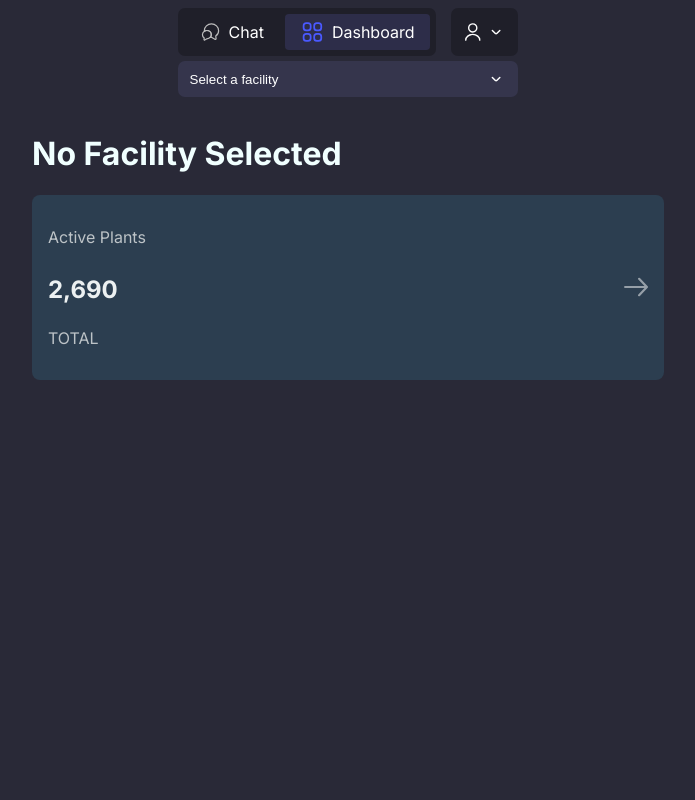
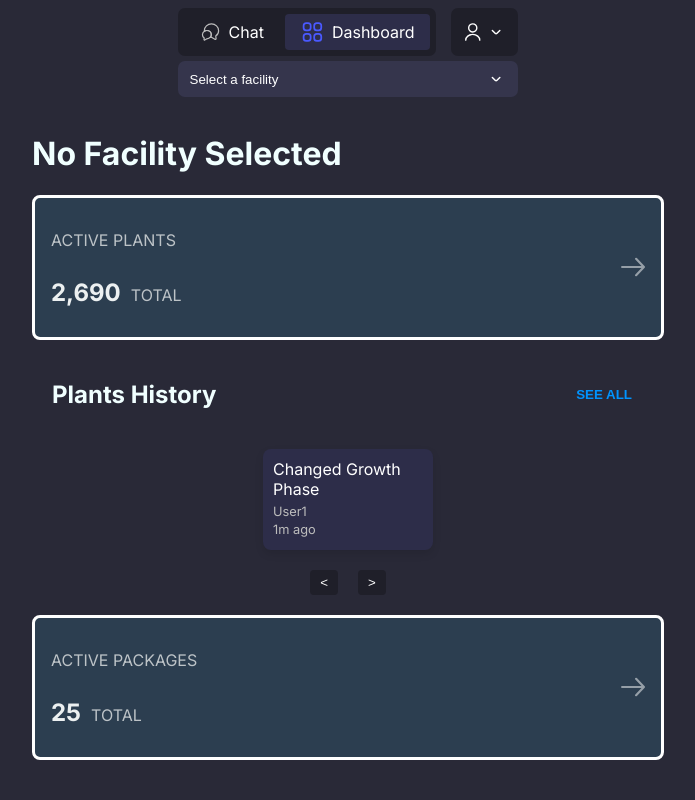
Before and after one commit to nunned/budder-ongoing, a React (Vite) app: page /dashboard in a window 1280 px wide. Shown: the top 800 px of the page, without its empty margins (292-987 px from the left). Built offline with nearby package versions, Linux system fonts and the light colour scheme.

Commit message:
big update

```diff
--- a/src/App.css
+++ b/src/App.css
@@ -1,27 +1,24 @@
+/* App.css */
+
 .app-wrap {
   display: flex;
   flex-direction: column;
   align-items: center;
-  height: 100vh; /* Ensures the container takes the full viewport height */
-  overflow: hidden; /* Prevents any additional scrolling */
 }
 
 .chat-page,
 .dash-page {
   display: flex;
   flex-direction: column;
-  height: calc(100vh - 60px); /* Reducing the height by the navbar's height */
-  overflow-y: auto; /* Allows scrolling within the chat and dash pages if the content exceeds their heights */
   margin-top: 1rem;
 }
 
 .dash-page {
   display: flex;
   flex-direction: column;
-  height: calc(100vh - 60px); /* Reducing the height by the navbar's height */
-  overflow-y: auto; /* Allows scrolling within the chat and dash pages if the content exceeds their heights */
   margin-top: 1rem;
-  width: 50%
+  width: 50%; /* Adjust the width as needed */
+  /* Removed overflow-y properties */
 }
 
 .message-box {
@@ -50,10 +47,10 @@
 }
 
 /* DashCard */
-/* App.css */
 .dash-card {
-  background-color: #2C3E50;
+  background-color: #2c3e50;
   border-radius: 8px;
+  border: solid 3px white;
   padding: 16px;
   display: flex;
   align-items: center;
@@ -74,18 +71,25 @@
 }
 
 .dash-card-label {
-  color: #BDC3C7;
+  color: #bdc3c7;
   margin-bottom: 8px;
 }
 
+.hor-group {
+  display: flex;
+  flex-direction: row;
+  align-items: baseline;
+  gap: 10px;
+}
+
 .dash-card-value {
-  color: #ECF0F1;
+  color: #ecf0f1;
   font-size: 24px;
   margin-bottom: 8px;
 }
 
 .dash-card-descriptor {
-  color: #BDC3C7;
+  color: #bdc3c7;
 }
 
 .dash-card-icon {
--- a/src/App.jsx
+++ b/src/App.jsx
@@ -2,6 +2,7 @@ import { useState } from "react";
 import { BrowserRouter, Routes, Route } from "react-router-dom";
 import ChatPage from "./pages/ChatPage";
 import DashPage from "./pages/DashPage";
+import StrainPage from "./pages/StrainPage";
 import NavBar from "./components/NavBar/NavBar";
 import "./App.css";
 
@@ -22,6 +23,7 @@ function App() {
             path="/dashboard"
             element={<DashPage facility={selectedFacility} />}
           />
+          <Route path="/strains" element={<StrainPage />} />
         </Routes>
       </BrowserRouter>
     </div>
--- /dev/null
+++ b/src/components/Carousel/DashCarousel.css
@@ -0,0 +1,77 @@
+/* DashCarousel.css */
+
+.history-carousel {
+  display: flex;
+  flex-direction: column;
+  align-items: center;
+  gap: 10px;
+  margin: 20px;
+}
+
+.carousel-header {
+  display: flex;
+  justify-content: space-between;
+  align-items: center;
+  width: 100%;
+  margin-bottom: 10px;
+}
+
+.see-all-button {
+  background-color: transparent;
+  border: none;
+  color: #0094FF; /* Adjust the color to match the SEE ALL button */
+  font-weight: bold;
+  cursor: pointer;
+}
+
+.carousel-cards {
+  display: flex;
+  gap: 10px;
+}
+
+.dash-item {
+  display: flex;
+  flex-direction: column;
+  background-color: #2d2d49; /* Adjust the background color to match the card */
+  border-radius: 8px;
+  padding: 10px;
+  width: 150px; /* Adjust the width as necessary */
+  box-shadow: 0 4px 8px rgba(0, 0, 0, 0.1); /* Simple shadow for depth */
+}
+
+.dash-item-action {
+  font-size: 1rem;
+  color: white;
+  margin-bottom: 5px;
+}
+
+.dash-item-user,
+.dash-item-time {
+  font-size: 0.8rem;
+  color: #bdbdbd; /* Lighter text for user and time */
+  margin-bottom: 3px;
+}
+
+.carousel-navigation {
+  display: flex;
+  justify-content: center;
+  gap: 20px;
+  padding-top: 10px;
+}
+
+.carousel-navigation button {
+  background-color: #1f1f29; /* Dark background color for buttons */
+  border: none;
+  color: white;
+  padding: 5px 10px;
+  cursor: pointer;
+  border-radius: 4px;
+}
+
+.carousel-navigation button:hover {
+  background-color: #555773; /* Hover effect for buttons */
+}
+
+/* Add custom icons or styles for the left and right arrows if needed */
+
+/* Additional responsive styling can be added to make the carousel mobile-friendly */
--- /dev/null
+++ b/src/components/Carousel/DashCarousel.jsx
@@ -0,0 +1,41 @@
+import { useState } from "react";
+import PropTypes from "prop-types";
+import "./DashCarousel.css"; // make sure to create a CSS file for styling
+
+const DashCarousel = ({ headerTitle, dashItems }) => {
+  const [currentIndex, setCurrentIndex] = useState(0);
+
+  const goNext = () => {
+    setCurrentIndex((prevIndex) =>
+      prevIndex < dashItems.length - 1 ? prevIndex + 1 : prevIndex
+    );
+  };
+
+  const goPrev = () => {
+    setCurrentIndex((prevIndex) => (prevIndex > 0 ? prevIndex - 1 : prevIndex));
+  };
+
+  return (
+    <div className="history-carousel">
+      <div className="carousel-header">
+        <h2>{headerTitle}</h2> {/* Dynamic title */}
+        <button className="see-all-button">SEE ALL</button>
+      </div>
+      <div className="carousel-cards">
+        {/* Display cards based on currentIndex */}
+        {dashItems[currentIndex]}
+      </div>
+      <div className="carousel-navigation">
+        <button onClick={goPrev}>&lt;</button>
+        <button onClick={goNext}>&gt;</button>
+      </div>
+    </div>
+  );
+};
+
+DashCarousel.propTypes = {
+  headerTitle: PropTypes.string.isRequired, // Add proptype for headerTitle
+  dashItems: PropTypes.array.isRequired,
+};
+
+export default DashCarousel;
--- a/src/components/NavBar/NavBar.css
+++ b/src/components/NavBar/NavBar.css
@@ -84,8 +84,8 @@ button img {
   left: 50%; /* Position at 50% from the left */
   transform: translate(-50%, -50%); /* Center the modal */
   width: 200px;
-  background-color: rgb(88, 88, 97);
-  border: #ffffff;
+  background-color: rgb(190, 190, 190);
+  border: #201e1e;
   border-radius: 8px;
   box-shadow: 0 0 10px rgba(0, 0, 0, 0.1);
   z-index: 10; /* Ensure modal appears on top of other content */
@@ -99,7 +99,7 @@ button img {
 .modal li {
   padding: 8px 16px;
   cursor: pointer;
-  border-bottom: 1px solid #f0f0f0;
+  border-bottom: 1px solid #201e1e;
   color: #1f1f29;
 }
 
--- a/src/components/NavBar/UserSettingsButton.jsx
+++ b/src/components/NavBar/UserSettingsButton.jsx
@@ -1,6 +1,7 @@
-import { useState } from 'react';
-import userIcon from '../../assets/user.svg';
-import downArrow from '../../assets/arrowdown.svg';
+import { useState } from "react";
+import { NavLink } from "react-router-dom";
+import userIcon from "../../assets/user.svg";
+import downArrow from "../../assets/arrowdown.svg";
 
 const UserSettingsButton = () => {
   const [showModal, setShowModal] = useState(false);
@@ -15,7 +16,10 @@ const UserSettingsButton = () => {
       {showModal && (
         <div className="modal">
           <ul>
-            <li>Placeholder 1</li>
+            <li>
+              <NavLink to="/strains">Strain Page</NavLink>{" "}
+              {/* Change this line */}
+            </li>
             <li>Placeholder 2</li>
             <li>Placeholder 3</li>
           </ul>
@@ -23,6 +27,6 @@ const UserSettingsButton = () => {
       )}
     </div>
   );
-}
+};
 
 export default UserSettingsButton;
--- a/src/components/dash-comps/DashCard.jsx
+++ b/src/components/dash-comps/DashCard.jsx
@@ -1,6 +1,6 @@
 // DashCard.js
-import PropTypes from 'prop-types';
-import '../../App.css';
+import PropTypes from "prop-types";
+import "../../App.css";
 
 function DashCard({ label, value, descriptor, icon }) {
   return (
@@ -8,8 +8,10 @@ function DashCard({ label, value, descriptor, icon }) {
       <div className="dash-card-content">
         <div className="dash-card-text">
           <p className="dash-card-label">{label}</p>
-          <h2 className="dash-card-value">{value}</h2>
-          <p className="dash-card-descriptor">{descriptor}</p>
+          <div className="hor-group">
+            <h2 className="dash-card-value">{value}</h2>
+            <p className="dash-card-descriptor">{descriptor}</p>
+          </div>
         </div>
         <img src={icon} alt="arrow icon" className="dash-card-icon" />
       </div>
--- a/src/pages/DashPage.jsx
+++ b/src/pages/DashPage.jsx
@@ -3,23 +3,100 @@ import "../App.css";
 import LiveImage from "../assets/LiveImage.svg";
 import arrowIcon from "../assets/sideArrow.svg";
 import DashCard from "../components/dash-comps/DashCard";
-
+import DashCarousel from "../components/Carousel/DashCarousel";
 
 function DashPage({ facility }) {
   // Extract the facility number from the facility string
   const facilityNumber = facility.match(/Facility (\d+)/);
 
+  const dashItems = [
+    {
+      action: "Changed Growth Phase",
+      user: "User1",
+      timeAgo: "1m ago",
+    },
+    {
+      action: "Destroyed",
+      user: "User2",
+      timeAgo: "3m ago",
+    },
+    {
+      action: "Created",
+      user: "User3",
+      timeAgo: "5m ago",
+    },
+    {
+      action: "Moved",
+      user: "User4",
+      timeAgo: "15m ago",
+    },
+    // ... more items
+  ].map((item, index) => (
+    <div key={index} className="dash-item">
+      <div className="dash-item-action">{item.action}</div>
+      <div className="dash-item-user">{item.user}</div>
+      <div className="dash-item-time">{item.timeAgo}</div>
+    </div>
+  ));
+
+  const packageItems = [
+    {
+      action: "Changed Growth Phase",
+      user: "User1",
+      timeAgo: "1m ago",
+    },
+    {
+      action: "Destroyed",
+      user: "User2",
+      timeAgo: "3m ago",
+    },
+    {
+      action: "Created",
+      user: "User3",
+      timeAgo: "5m ago",
+    },
+    {
+      action: "Moved",
+      user: "User4",
+      timeAgo: "15m ago",
+    },
+  ].map((item, index) => (
+    <div key={index} className="dash-item">
+      <div className="dash-item-action">{item.action}</div>
+      <div className="dash-item-user">{item.user}</div>
+      <div className="dash-item-time">{item.timeAgo}</div>
+    </div>
+  ));
+
   return (
     <div className="dash-page">
       <h1 className="facility-header">
-        {facilityNumber ? `Facility ${facilityNumber[1]}` : "No Facility Selected"}
-        {facilityNumber && <img src={LiveImage} alt="Live" className="live-icon" />}
+        {facilityNumber
+          ? `Facility ${facilityNumber[1]}`
+          : "No Facility Selected"}
+        {facilityNumber && (
+          <img src={LiveImage} alt="Live" className="live-icon" />
+        )}
       </h1>
-      <DashCard label="Active Plants" value="2,690" descriptor="TOTAL" icon={arrowIcon} />
+      <DashCard
+        label="ACTIVE PLANTS"
+        value="2,690"
+        descriptor="TOTAL"
+        icon={arrowIcon}
+      />
+      <DashCarousel headerTitle="Plants History" dashItems={dashItems} />
+      <DashCard
+        label="ACTIVE PACKAGES"
+        value="25"
+        descriptor="TOTAL"
+        icon={arrowIcon}
+      />
+      <DashCarousel headerTitle="Packages History" dashItems={packageItems} />
     </div>
   );
 }
 
+// propTypes should be outside the function definition, but not outside of the module export.
 DashPage.propTypes = {
   facility: PropTypes.string,
 };
--- /dev/null
+++ b/src/pages/StrainPage.jsx
@@ -0,0 +1,12 @@
+// StrainPage.jsx
+
+const StrainPage = () => {
+    return (
+      <div>
+        <h1>Strain Page</h1>
+        {/* Add content for the Strain Page here */}
+      </div>
+    );
+  };
+
+  export default StrainPage;
```
